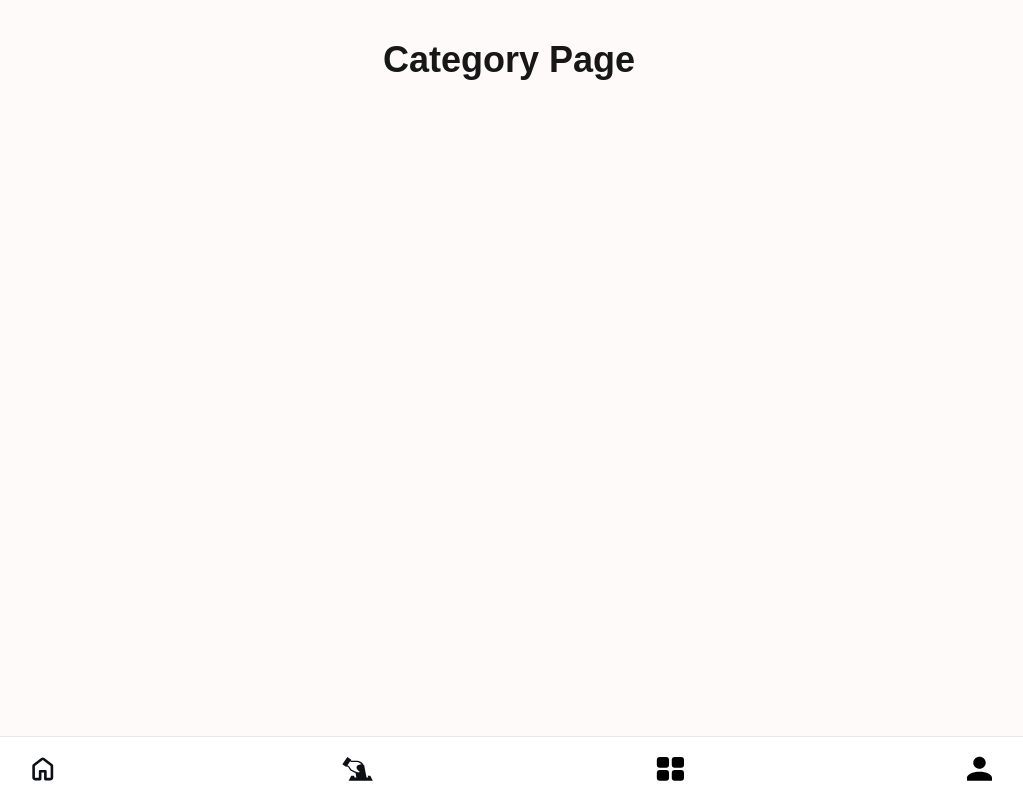
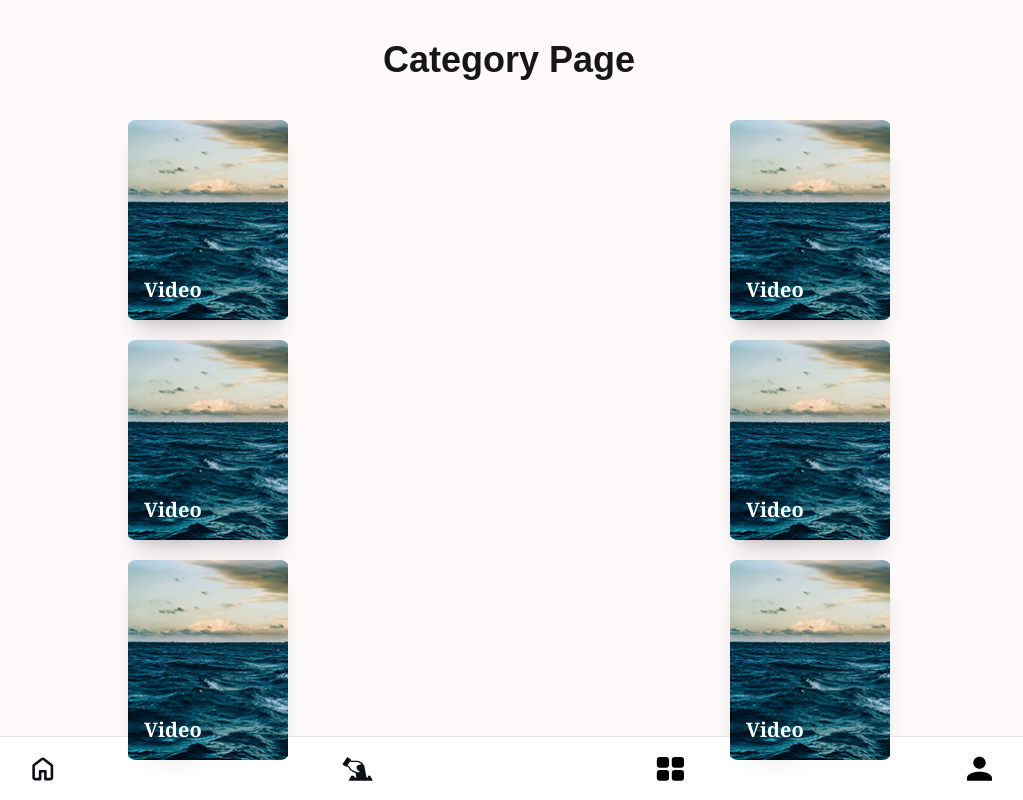
Before and after one commit to ModuloInc/Artc11, a Next.js app: page /category in a window 1280 px wide. Shown: the whole page, without its empty margins (131-1154 px from the left). Built offline with nearby package versions, Linux system fonts and the light colour scheme.

Commit message:
feat(category): add VideoCard component in grid with background test image

```diff
--- a/src/app/category/page.tsx
+++ b/src/app/category/page.tsx
@@ -1,3 +1,5 @@
+import VideoCard from "@/components/VideoCard";
+
 export default async function Category() {
 
     return (
@@ -5,6 +7,14 @@ export default async function Category() {
             <div className="flex flex-col items-center space-y-4 mt-10">
                 <h1 className="text-4xl font-extrabold">Category Page</h1>
             </div>
+            <div className="grid grid-cols-2 place-items-center gap-y-5 gap-x-5 mt-10 px-12">
+                <VideoCard/>
+                <VideoCard/>
+                <VideoCard/>
+                <VideoCard/>
+                <VideoCard/>
+                <VideoCard/>
+            </div>
         </>
     );
 }
--- /dev/null
+++ b/src/components/VideoCard.tsx
@@ -0,0 +1,23 @@
+import Image from "next/image";
+
+export default function VideoCard({children = "Video"}) {
+
+    return (
+        <div
+            className="relative m-0 flex h-50 w-40 rounded-xl shadow-xl ring-gray-900/5 sm:mx-auto sm:max-w-lg">
+            <div
+                className="z-10 h-full w-full overflow-hidden rounded-xl border border-gray-200 dark:border-gray-700">
+                <Image
+                    src="/temp_video_card.png"
+                    alt="Description de l'image"
+                    className="block h-full w-full object-cover object-center"
+                    layout="fill"
+                />
+
+            </div>
+            <div className="absolute bottom-0 z-20 m-0 pb-4 ps-4">
+                <h1 className="font-serif text-xl font-bold text-white shadow-xl">{children}</h1>
+            </div>
+        </div>
+    );
+}
```
Also changed, not shown: public/temp_video_card.png (added).
